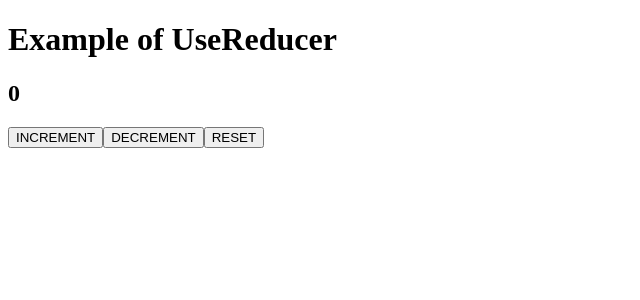
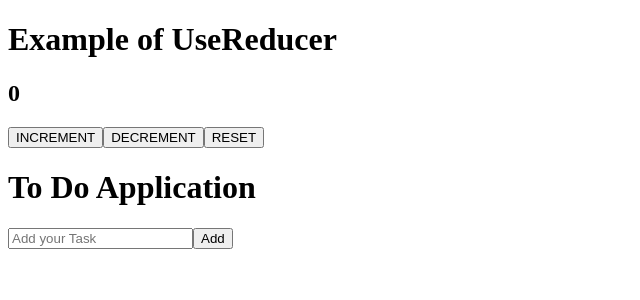
Before and after one commit to jaydipchangani/MERN, a React (Create React App) app in the folder React/my-app/: page / in a window 1280 px wide. Shown: the top 300 px of the page, without its empty margins (0-640 px from the left). Built offline with nearby package versions, Linux system fonts and the light colour scheme; the HTML template or start-up script is replaced by a standard one.

Commit message:
Add task management functionality to useReducerCount component

```diff
--- a/React/my-app/src/components/UseStatePractice.js
+++ b/React/my-app/src/components/UseStatePractice.js
@@ -59,7 +59,7 @@ function UseStatePractice()
     return(
         <>
             <form>
-                <input type="text" value={query} onChange={(e)=>setQuery(e.target.value)}/>
+                <input type="text" value={query}    onChange={(e)=>setQuery(e.target.value)}/>
             </form>
 
             <ul>
--- a/React/my-app/src/components/useReducerCount.jsx
+++ b/React/my-app/src/components/useReducerCount.jsx
@@ -1,4 +1,4 @@
-import React, { useReducer } from 'react'
+import React, { useReducer, useState } from 'react'
 
 function useReducerCount() {
     const[count,dispatch]=useReducer(reducer,0);
@@ -19,6 +19,17 @@ function useReducerCount() {
         }
     }
 
+    const[task,setTask]=useState("")
+    const[taskList,setTaskList]=useState([])
+    const handleAddTask =()=>
+    {   if(task.trim() ==="") return
+        setTaskList([...taskList,task])
+        setTask('')
+    }
+    const handleDeleteTask =(i)=>
+    {  setTaskList(prev => prev.filter((_, idx) => idx !== i));
+    }
+
   return (
     <div>
       <h1>Example of UseReducer</h1>
@@ -28,6 +39,14 @@ function useReducerCount() {
       <button onClick={()=> dispatch({type:"dec"})}>DECREMENT</button>
 
       <button onClick={()=> dispatch({type:"reset"})}>RESET</button>
+
+      <h1>To Do Application</h1>
+        <input type='text' onChange={(e)=>setTask(e.target.value)} placeholder='Add your Task'/>
+        <button onClick={handleAddTask}>Add</button>
+        <br/>
+    <ul>
+        {taskList.map((t,index) => (<li key={index}>{t} <button onClick={()=> handleDeleteTask(index)}>Remove</button></li>))}
+    </ul>
     </div>
   )
 }
```
